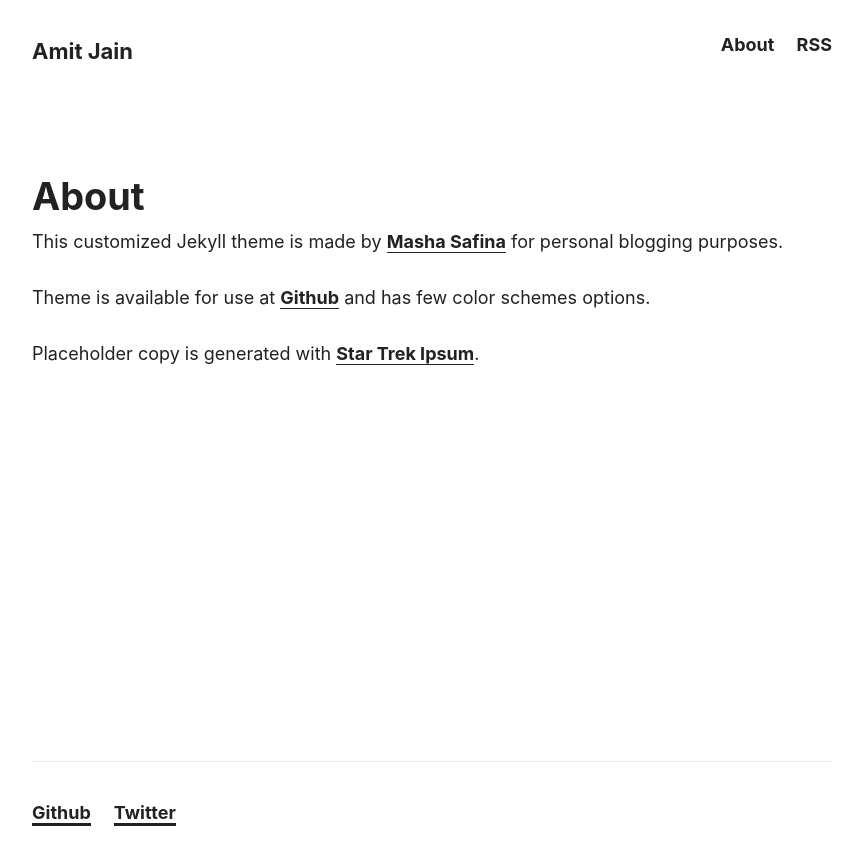
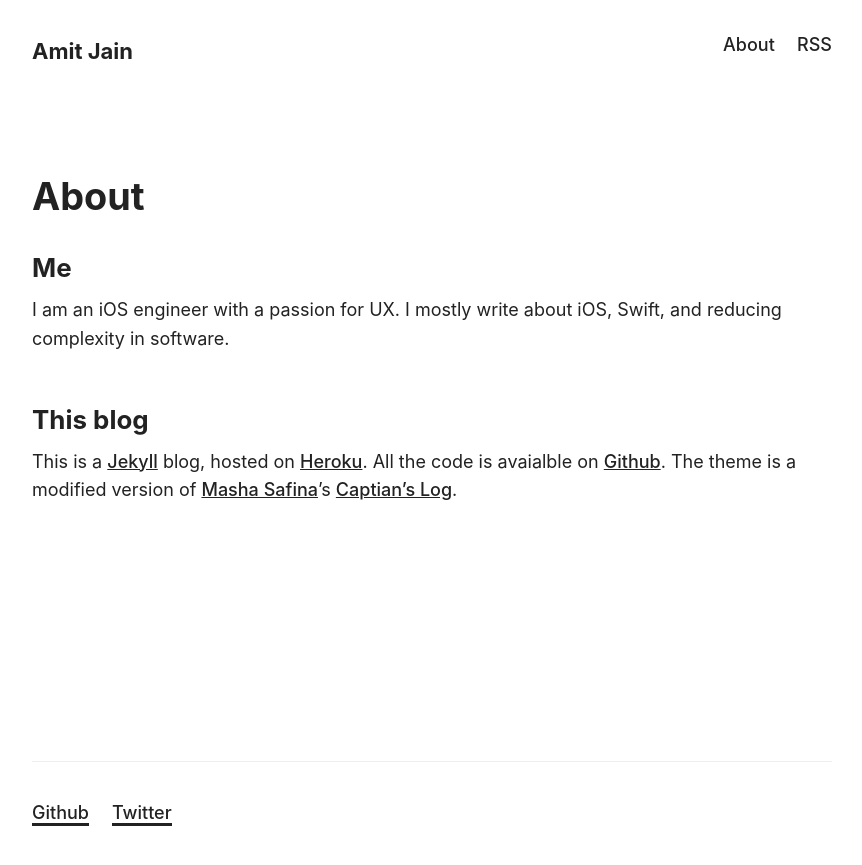
Before and after one commit to gravicle/amitjain.me, a Jekyll site: the page built from about.md, in a window 1280 px wide. Shown: the top 865 px of the page, without its empty margins (208-1070 px from the left). Built offline with Jekyll 4.4.1, drawn with Linux system fonts in a browser that asks for light colours; some web fonts are replaced.

Commit message:
Update link styles and add About Me

```diff
--- a/_sass/_base.scss
+++ b/_sass/_base.scss
@@ -72,10 +72,10 @@ a {
 }
 
 p a {
-  box-shadow: 0 1px 0 0 $brand-color-sub;
+  text-decoration: underline;
 
   &:hover {
-    box-shadow: none;
+    text-decoration: none;
   }
 }
 
--- a/_sass/_type.scss
+++ b/_sass/_type.scss
@@ -37,10 +37,11 @@ h5 { font-size: 1rem; }
 h6 { font-size: 1rem; }
 
 a {
-  font-weight: $font-weight-base-bold;
+  font-weight: 500;
 }
 
 a.site-title {
+  font-weight: $font-weight-base-bold;
   font-size: 22px;
 }
 
--- a/about.md
+++ b/about.md
@@ -4,8 +4,10 @@ title: About
 permalink: /about/
 ---
 
-This customized Jekyll theme is made by [Masha Safina](http://masha.space/) for personal blogging purposes.
+## Me
 
-Theme is available for use at [Github](https://github.com/mashlo/captains-log) and has few color schemes options.
+I am an iOS engineer with a passion for UX. I mostly write about iOS, Swift, and reducing complexity in software.
 
-Placeholder copy is generated with [Star Trek Ipsum](http://vlad-saling.github.io/star-trek-ipsum/).
+## This blog
+
+This is a [Jekyll](https://jekyllrb.com) blog, hosted on [Heroku](http://heroku.com). All the code is avaialble on [Github](https://github.com/gravicle/amitjain.me). The theme is a modified version of [Masha Safina](http://masha.space/)'s [Captian's Log](https://github.com/mashlo/captains-log).
```
Also changed, not shown: 3 other files.
